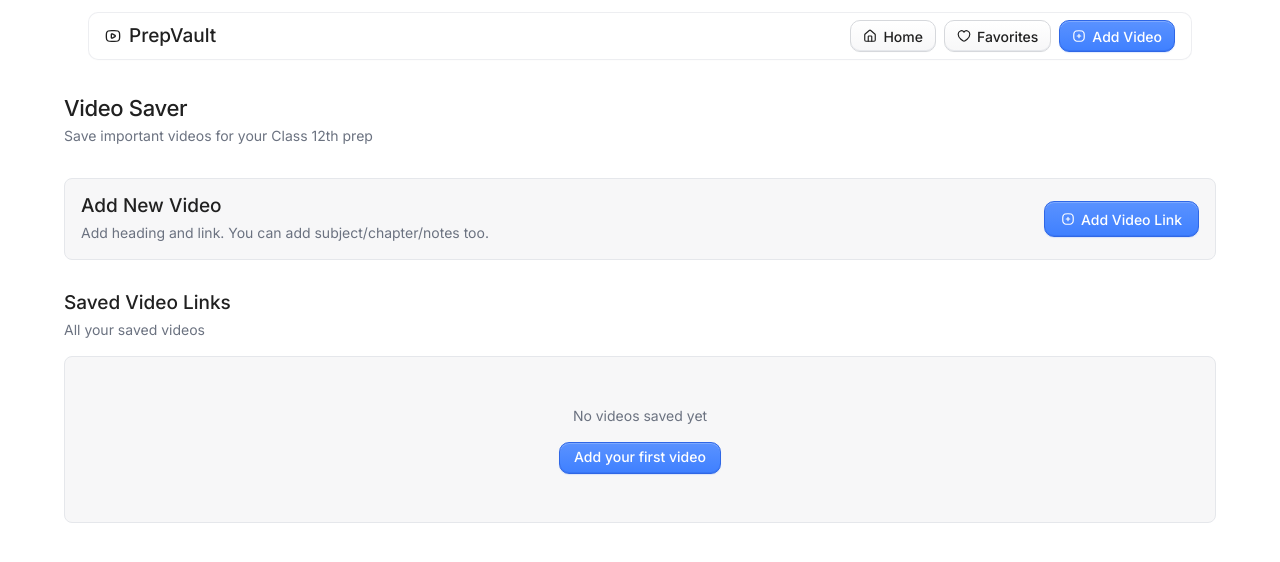
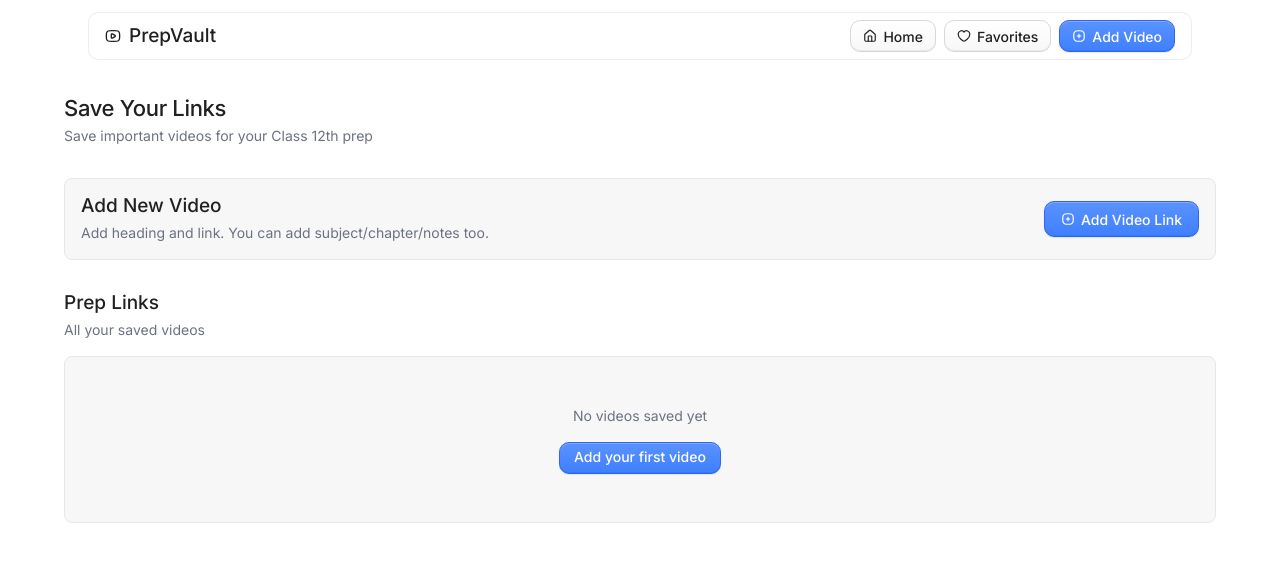
Before and after one commit to gurmeet-tech/savelinks, a Next.js app: page / in a window 1280 px wide. Shown: the top 562 px of the page. Built offline with nearby package versions, Linux system fonts and the light colour scheme.

Commit message:
Add text morph animations

```diff
--- a/src/app/page.tsx
+++ b/src/app/page.tsx
@@ -9,6 +9,7 @@ import { loadVideos, saveVideos } from "@/lib/storage";
 import { VideoLink } from "@/types/video";
 import { HeartIcon, PlayCircleIcon, DeleteIcon, PlusSquareIcon } from "@/components/icons";
 import { cn } from "@/lib/utils";
+import { TextMorph } from "@/components/ui/text-morph";
 
 export default function HomePage() {
   const [videos, setVideos] = useState<VideoLink[]>([]);
@@ -65,7 +66,7 @@ export default function HomePage() {
         <div className="mx-auto max-w-6xl">
           <div className="mb-6 sm:mb-8">
             <h1 className="text-[20px] sm:text-[22px] font-medium leading-[1.15] tracking-[-0.015em] text-on-surface">
-              Video Saver
+              <TextMorph texts={["Video Saver", "PrepVault", "Save Your Links"]} />
             </h1>
             <p className="mt-1 text-[13px] sm:text-[14px] text-muted">
               Save important videos for your Class 12th prep
@@ -94,7 +95,7 @@ export default function HomePage() {
 
           <div className="mb-4">
             <h2 className="text-[17px] sm:text-[19px] font-medium leading-[1.2] text-on-surface">
-              Saved Video Links
+              <TextMorph texts={["Saved Video Links", "Your Collection", "Prep Links"]} />
             </h2>
             <p className="text-[13px] sm:text-[14px] text-muted mt-1">
               All your saved videos
@@ -152,7 +153,7 @@ export default function HomePage() {
                       onClick={() => deleteVideo(video.id)}
                       className="relative overflow-hidden p-2 rounded-lg hover:bg-surface/60 transition-colors"
                     >
-                      <DeleteIcon className="h-3.5 w-3.5 text-muted" />
+                      <DeleteIcon class className="h-3.5 w-3.5 text-muted" />
                     </button>
                   </div>
                 </Card>
--- /dev/null
+++ b/src/components/ui/text-morph.tsx
@@ -0,0 +1,38 @@
+"use client";
+
+import { useEffect, useState } from "react";
+import { cn } from "@/lib/utils";
+
+interface TextMorphProps {
+  texts: string[];
+  className?: string;
+  interval?: number;
+}
+
+export function TextMorph({ texts, className, interval = 2000 }: TextMorphProps) {
+  const [index, setIndex] = useState(0);
+  const [morphing, setMorphing] = useState(false);
+
+  useEffect(() => {
+    const id = setInterval(() => {
+      setMorphing(true);
+      setTimeout(() => {
+        setIndex((prev) => (prev + 1) % texts.length);
+        setMorphing(false);
+      }, 400);
+    }, interval);
+    return () => clearInterval(id);
+  }, [texts, interval]);
+
+  return (
+    <span
+      className={cn(
+        "inline-block transition-all duration-400 ease-in-out",
+        morphing ? "blur-sm scale-[0.98] opacity-70" : "blur-0 scale-100 opacity-100",
+        className
+      )}
+    >
+      {texts[index]}
+    </span>
+  );
+}
```
Also changed, not shown: text-morph.txt (added).
